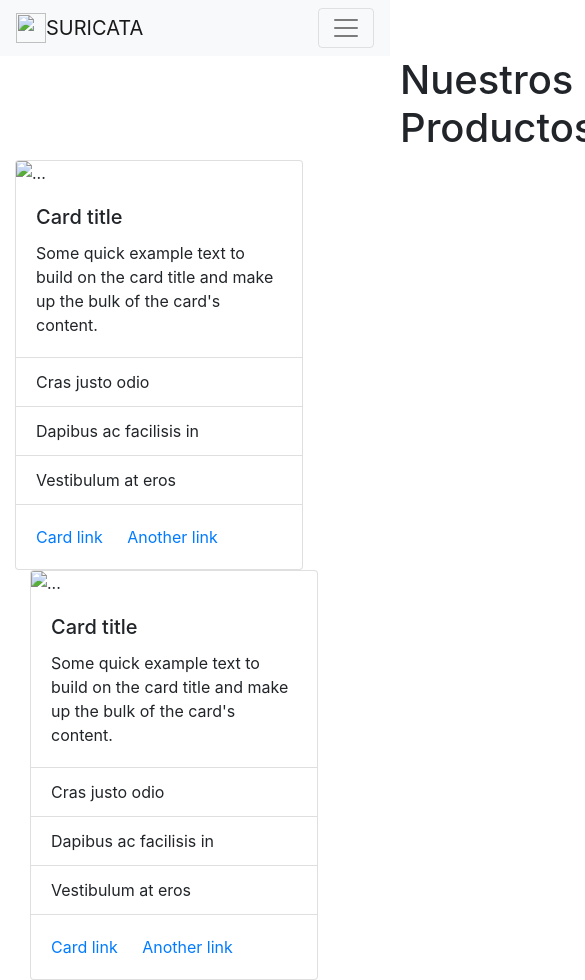
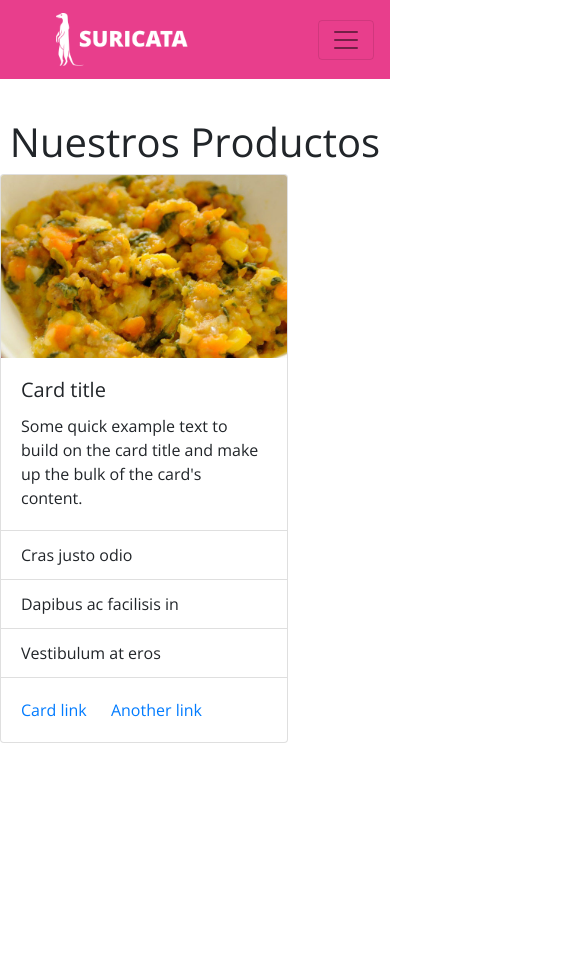
Before and after one commit to ariel-alvear/desafio-suricata, a plain HTML site: page index.html in a window 390 px wide. Shown: the whole page, 585 px wide, since content can reach past the window. After the commit the page ends 844 px from the top, so only its background shows below. Drawn offline with nearby package versions, Linux system fonts and the light colour scheme; files that its build step writes are made by us from their sources.

Commit message:
iniciamos de nuevo, pero mobile first

```diff
--- /dev/null
+++ b/assets/css/style.css
@@ -0,0 +1,16 @@
+body {
+  font-family: 'Open Sans', sans-serif;
+}
+
+nav {
+  background-color: #E83E8C;
+}
+
+.logo {
+  margin-left: 40px;
+}
+
+header {
+  padding-top: 10%;
+  font-weight: 700;
+}
--- a/assets/style.css
+++ /dev/null
@@ -1,8 +0,0 @@
-nav {
-  background-color: #e83e8c;
-}
-
-h1 {
-  margin-left: 400px;
-  text-align: center;
-}
--- a/index.html
+++ b/index.html
@@ -8,7 +8,7 @@
     <!--CSS de Bootstrap 4.5.x-->
     <link rel="stylesheet" href="https://stackpath.bootstrapcdn.com/bootstrap/4.5.2/css/bootstrap.min.css" integrity="sha384-JcKb8q3iqJ61gNV9KGb8thSsNjpSL0n8PARn9HuZOnIxN0hoP+VmmDGMN5t9UJ0Z" crossorigin="anonymous">
     <!--Google Fonts-->
-
+    <link href="https://fonts.googleapis.com/css2?family=Open+Sans:wght@400;700&display=swap" rel="stylesheet">
     <!--Font Awesome-->
     <script src="https://kit.fontawesome.com/8bf1339cb7.js" crossorigin="anonymous"></script>
     <!--Estilo página-->
@@ -17,19 +17,19 @@
 
   <body>
     <!-- barra de navegación -->
-    <nav class="navbar navbar-expand-lg navbar-light bg-light navigationbar">
+    <nav class="navbar navbar-light">
       <a class="navbar-brand" href="#">
-        <img src="/docs/4.5/assets/brand/bootstrap-solid.svg" width="30" height="30" class="d-inline-block align-top" alt="" loading="lazy">SURICATA</a>
-      <button class="navbar-toggler" type="button" data-toggle="collapse" data-target="#navbarNavDropdown" aria-controls="navbarNavDropdown" aria-expanded="false" aria-label="Toggle navigation">
+        <img src="assets/img/logo.png" width="132" height="53" class="d-inline-block align-top logo" alt="logosuricata" loading="lazy"></a>
+        <button class="navbar-toggler" type="button" data-toggle="collapse" data-target="#navbarNav" aria-controls="navbarNav" aria-expanded="false" aria-label="Toggle navigation">
         <span class="navbar-toggler-icon"></span>
       </button>
-      <div class="collapse navbar-collapse" id="navbarNavDropdown">
+      <div class="collapse navbar-collapse" id="navbarNav">
         <ul class="navbar-nav">
-          <li class="nav-item active">
-            <a class="nav-link" href="#">Inicio<span class="sr-only">(current)</span></a>
+          <li class="nav-item">
+            <a class="nav-link" href="#">Inicio</a>
           </li>
           <li class="nav-item">
-            <a class="nav-link" href="#">Producto</a>
+            <a class="nav-link" href="#">Productos</a>
           </li>
           <li class="nav-item">
             <a class="nav-link" href="#">Contacto</a>
@@ -38,16 +38,13 @@
       </div>
     </nav>
 
-    <header>
+    <header class="text-center">
       <h1>Nuestros Productos</h1>
     </header>
 
-    <section>
-      <div class="container">
-        <div class="row">
-          <div class="col">
+    <!-- agregamos las cards -->
     <div class="card" style="width: 18rem;">
-              <img src="..." class="card-img-top" alt="...">
+      <img src="assets/img/colaciones.jpg" class="card-img-top" alt="charquican">
       <div class="card-body">
         <h5 class="card-title">Card title</h5>
         <p class="card-text">Some quick example text to build on the card title and make up the bulk of the card's content.</p>
@@ -62,29 +59,10 @@
         <a href="#" class="card-link">Another link</a>
       </div>
     </div>
-            <div class="col">
-            <div class="card" style="width: 18rem;">
-              <img src="..." class="card-img-top" alt="...">
-              <div class="card-body">
-                <h5 class="card-title">Card title</h5>
-                <p class="card-text">Some quick example text to build on the card title and make up the bulk of the card's content.</p>
-              </div>
-              <ul class="list-group list-group-flush">
-                <li class="list-group-item">Cras justo odio</li>
-                <li class="list-group-item">Dapibus ac facilisis in</li>
-                <li class="list-group-item">Vestibulum at eros</li>
-              </ul>
-              <div class="card-body">
-                <a href="#" class="card-link">Card link</a>
-                <a href="#" class="card-link">Another link</a>
-              </div>
-            </div>
-          </div>
-        </div>
-      </div>
-      </div>
-    </section>
 
+    <script src="https://code.jquery.com/jquery-3.5.1.slim.min.js" integrity="sha384-DfXdz2htPH0lsSSs5nCTpuj/zy4C+OGpamoFVy38MVBnE+IbbVYUew+OrCXaRkfj" crossorigin="anonymous"></script>
+    <script src="https://cdn.jsdelivr.net/npm/popper.js@1.16.1/dist/umd/popper.min.js" integrity="sha384-9/reFTGAW83EW2RDu2S0VKaIzap3H66lZH81PoYlFhbGU+6BZp6G7niu735Sk7lN" crossorigin="anonymous"></script>
+    <script src="https://stackpath.bootstrapcdn.com/bootstrap/4.5.2/js/bootstrap.min.js" integrity="sha384-B4gt1jrGC7Jh4AgTPSdUtOBvfO8shuf57BaghqFfPlYxofvL8/KUEfYiJOMMV+rV" crossorigin="anonymous"></script>
 
 
   </body>
```
Also changed, not shown: assets/img/bebidas.jpg (added), assets/img/colaciones.jpg (added), assets/img/desayunos.jpg (added), assets/img/dulces.jpg (added), assets/img/empanadas.jpg (added), assets/img/logo-footer.png (added), assets/img/logo.png (added), assets/img/verduras.jpg (added). Lines whose indentation alone changed are shown as unchanged.
